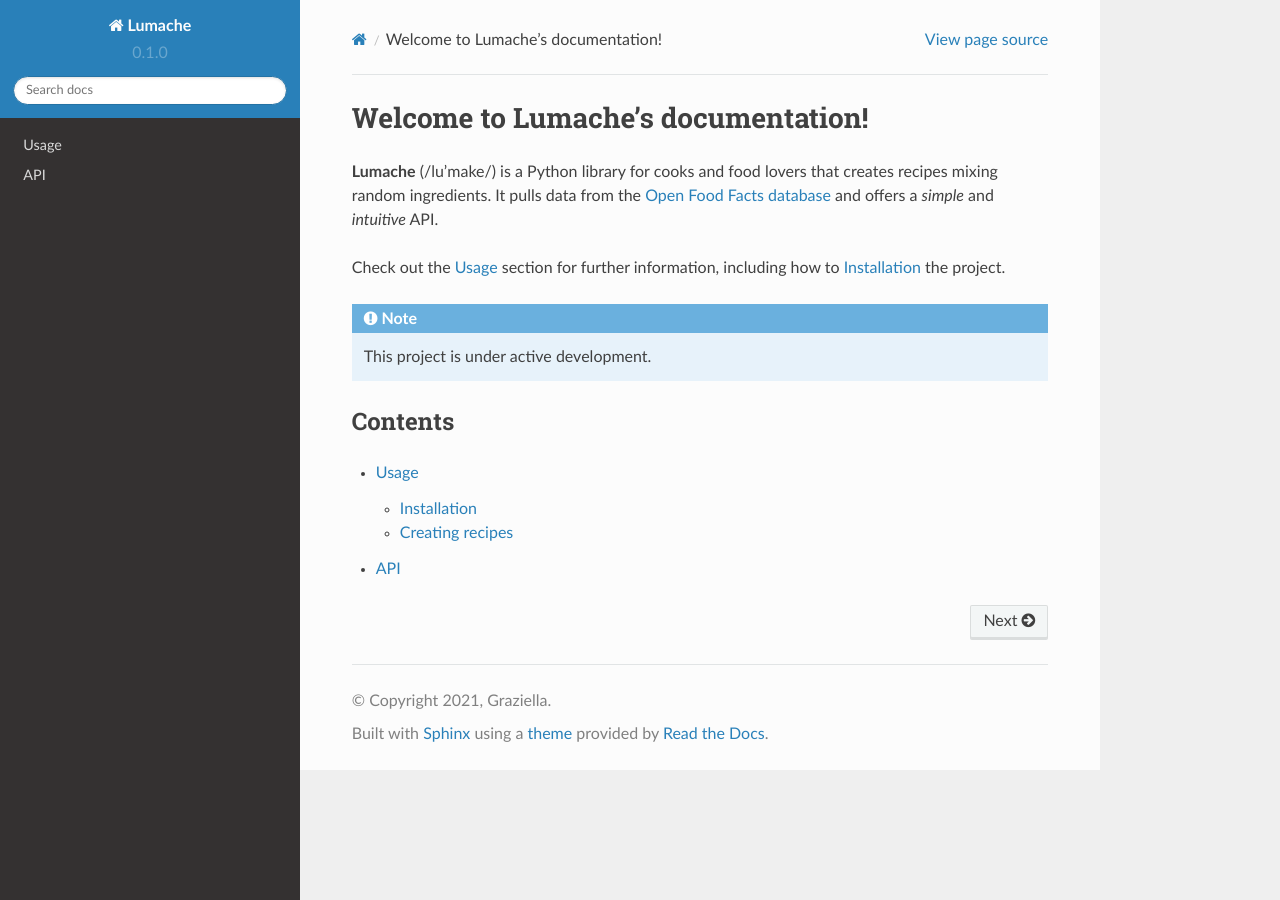
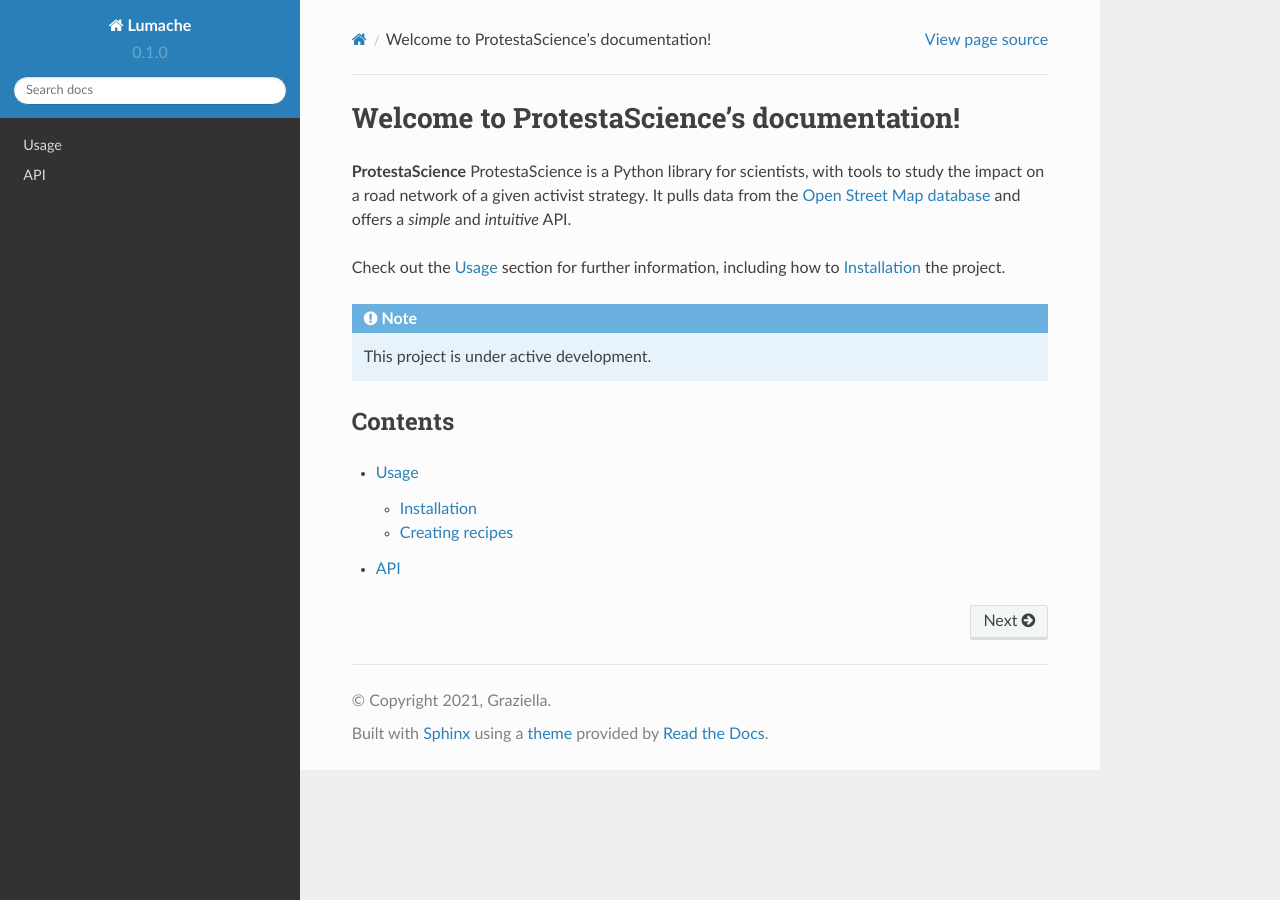
Before and after one commit to readthedocs/tutorial-template, a Sphinx documentation site: the page built from docs/source/index.rst, in a window 1280 px wide. Built offline with Sphinx 7.4.7 and the Read the Docs theme 2.0.0, drawn with Linux system fonts in a browser that asks for light colours.

Commit message:
Update index.rst

```diff
--- a/docs/source/index.rst
+++ b/docs/source/index.rst
@@ -1,9 +1,8 @@
-Welcome to Lumache's documentation!
+Welcome to ProtestaScience's documentation!
 ===================================
 
-**Lumache** (/lu'make/) is a Python library for cooks and food lovers
-that creates recipes mixing random ingredients.
-It pulls data from the `Open Food Facts database <https://world.openfoodfacts.org/>`_
+**ProtestaScience** ProtestaScience is a Python library for scientists, with tools to study the impact on a road network of a given activist strategy.
+It pulls data from the `Open Street Map database <https://openstreetmap.org/>`_
 and offers a *simple* and *intuitive* API.
 
 Check out the :doc:`usage` section for further information, including
```
